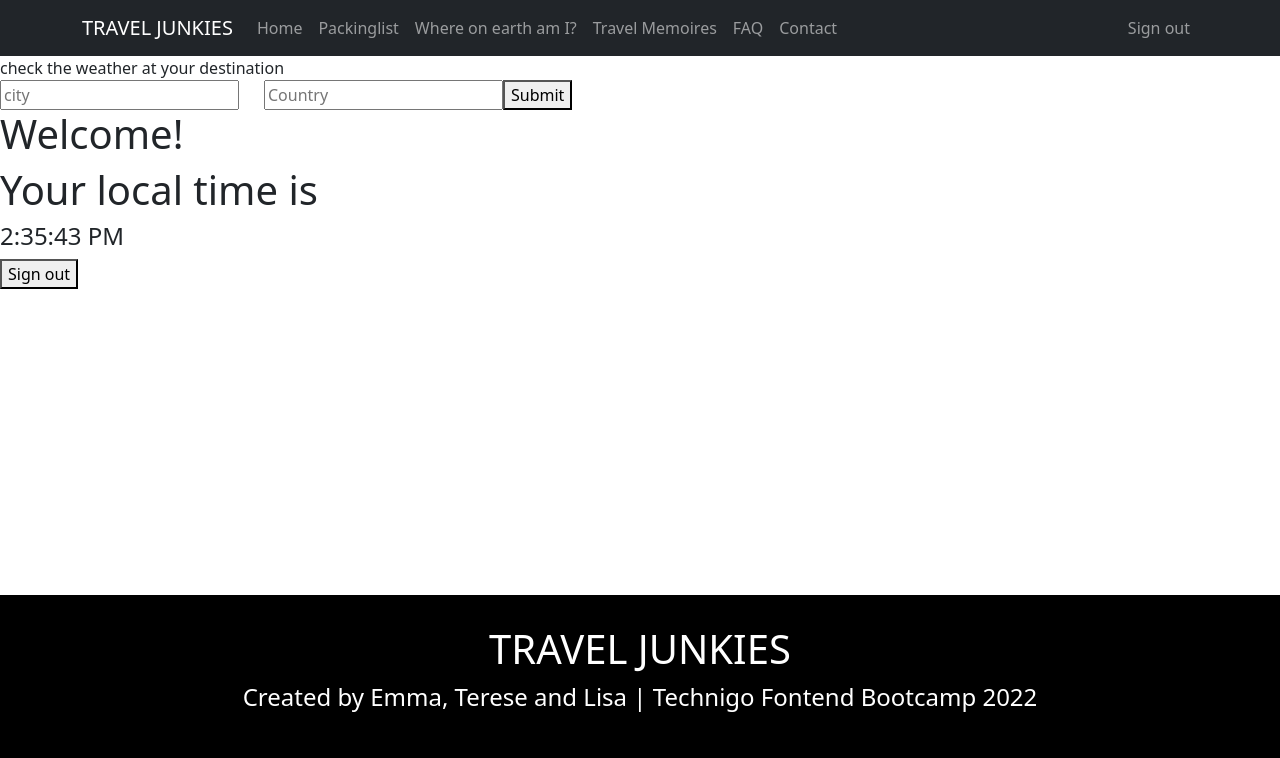
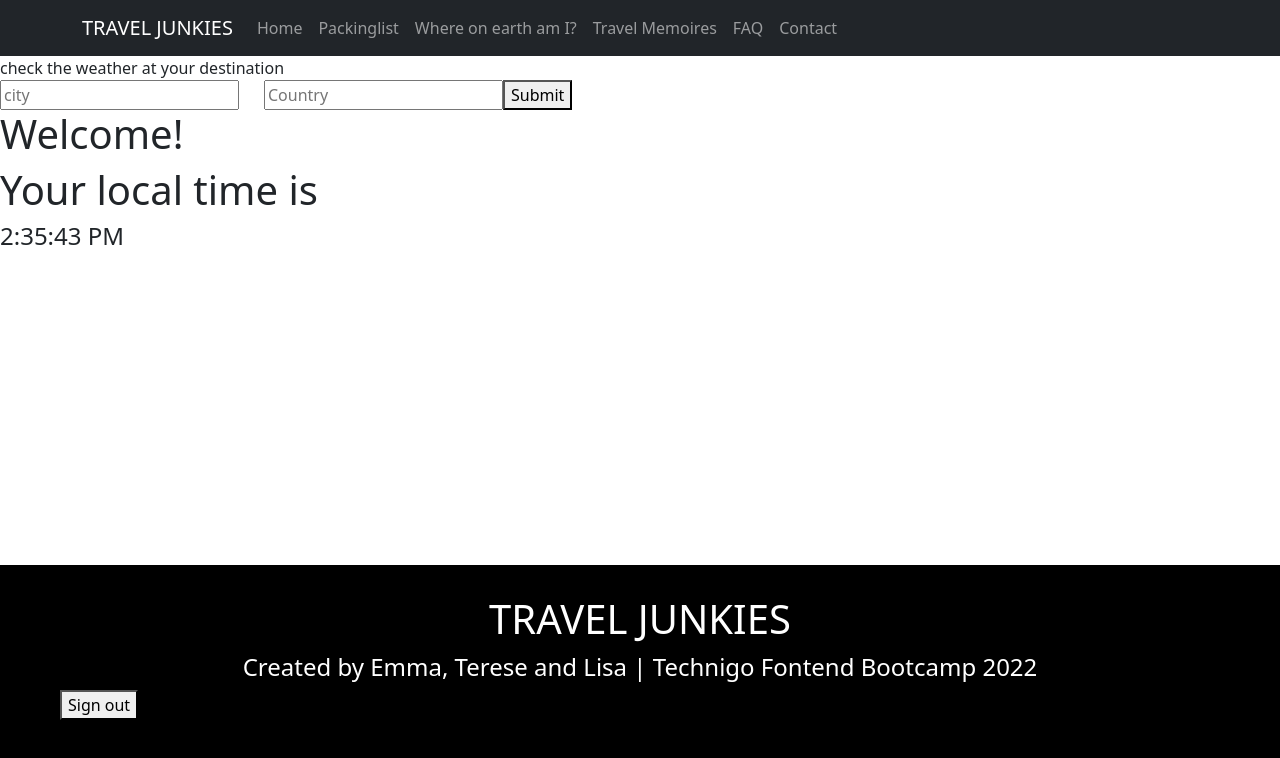
Before and after one commit to lisabergstrom/final-project-frontend, a React (Create React App) app: page / in a window 1280 px wide. Shown: the top 758 px of the page. Built offline with nearby package versions, Linux system fonts and the light colour scheme; sample sign-in values are in the browser's storage.

Commit message:
added signout button

```diff
--- a/src/App.js
+++ b/src/App.js
@@ -13,6 +13,7 @@ import Faq from "components/Faq";
 import Location from "components/Location";
 import Weather from "components/Weather";
 import PackingList from "components/PackingList";
+import Signout from "components/Signout"
 
 
 import user from "reducers/user";
--- a/src/components/Footer.js
+++ b/src/components/Footer.js
@@ -1,4 +1,5 @@
 import React from "react";
+import Signout from "components/Signout"
 import {
   Box,
   } from "../components/FooterStyles"
@@ -16,8 +17,10 @@ const Footer = () => {
                    marginTop: "10px" }}>
       Created by Emma, Terese and Lisa | Technigo Fontend Bootcamp 2022
       </h4>
+      <Signout/>
+    </Box>
 
-    </Box>
   );
+
 };
 export default Footer;
--- a/src/components/Main.js
+++ b/src/components/Main.js
@@ -1,25 +1,11 @@
 /* eslint-disable */
-import React, { useEffect } from "react";
-import { useSelector } from "react-redux";
-import { useNavigate } from "react-router-dom";
-import { useDispatch } from "react-redux";
-import user from "reducers/user";
+import React from "react";
 import Weather from "./Weather";
 import TimeTicker from "./TickingClock";
 import Footer from "./Footer";
 
-// import paradise1 from "../assets/paradise1.jpg";
 
 const Main = () => {
-  const accessToken = useSelector((store) => store.user.accessToken);
-  const navigate = useNavigate();
-  const dispatch = useDispatch();
-
-  useEffect(() => {
-    if (!accessToken) {
-      navigate("/login");
-    }
-  }, [accessToken]);
 
   return (
     <>
@@ -27,16 +13,7 @@ const Main = () => {
        <Weather />
       <h1>Welcome!</h1>
       <TimeTicker />
-      <div>{/* <img src={paradise1} alt="paradise" /> */}</div>
-      <button
-        type="button"
-        onClick={() => {
-          navigate("/login");
-          dispatch(user.actions.setAccessToken(null));
-        }}
-      >
-        Sign out
-      </button>
+
       <Footer/>
     </>
   );
--- a/src/components/Navbar.js
+++ b/src/components/Navbar.js
@@ -17,9 +17,9 @@ const Navbar = () => {
           <ReactBootStrap.Nav.Link href="/contact">Contact</ReactBootStrap.Nav.Link>
           </ReactBootStrap.Nav>
         <ReactBootStrap.Nav>
-          <ReactBootStrap.Nav.Link eventKey={2} href="/login">
+          {/* <ReactBootStrap.Nav.Link eventKey={2} href="/signout">
             Sign out
-          </ReactBootStrap.Nav.Link>
+          </ReactBootStrap.Nav.Link> */}
         </ReactBootStrap.Nav>
       </ReactBootStrap.Navbar.Collapse>
       </ReactBootStrap.Container>
--- /dev/null
+++ b/src/components/Signout.js
@@ -0,0 +1,33 @@
+import React, {useEffect} from "react"
+import user from "reducers/user";
+import { useSelector } from "react-redux";
+import { useNavigate } from "react-router-dom";
+import { useDispatch } from "react-redux";
+
+
+const Signout = () => {
+    const accessToken = useSelector((store) => store.user.accessToken);
+    const navigate = useNavigate();
+    const dispatch = useDispatch();
+
+    useEffect(() => {
+      if (!accessToken) {
+        navigate("/login");
+      }
+    }, [accessToken]);
+
+    return (
+        <button
+        type="button"
+        onClick={() => {
+          navigate("/login");
+          dispatch(user.actions.setAccessToken(null))
+          localStorage.removeItem('user');
+        }}
+      >
+        Sign out
+      </button>
+    )
+}
+
+export default Signout
```
